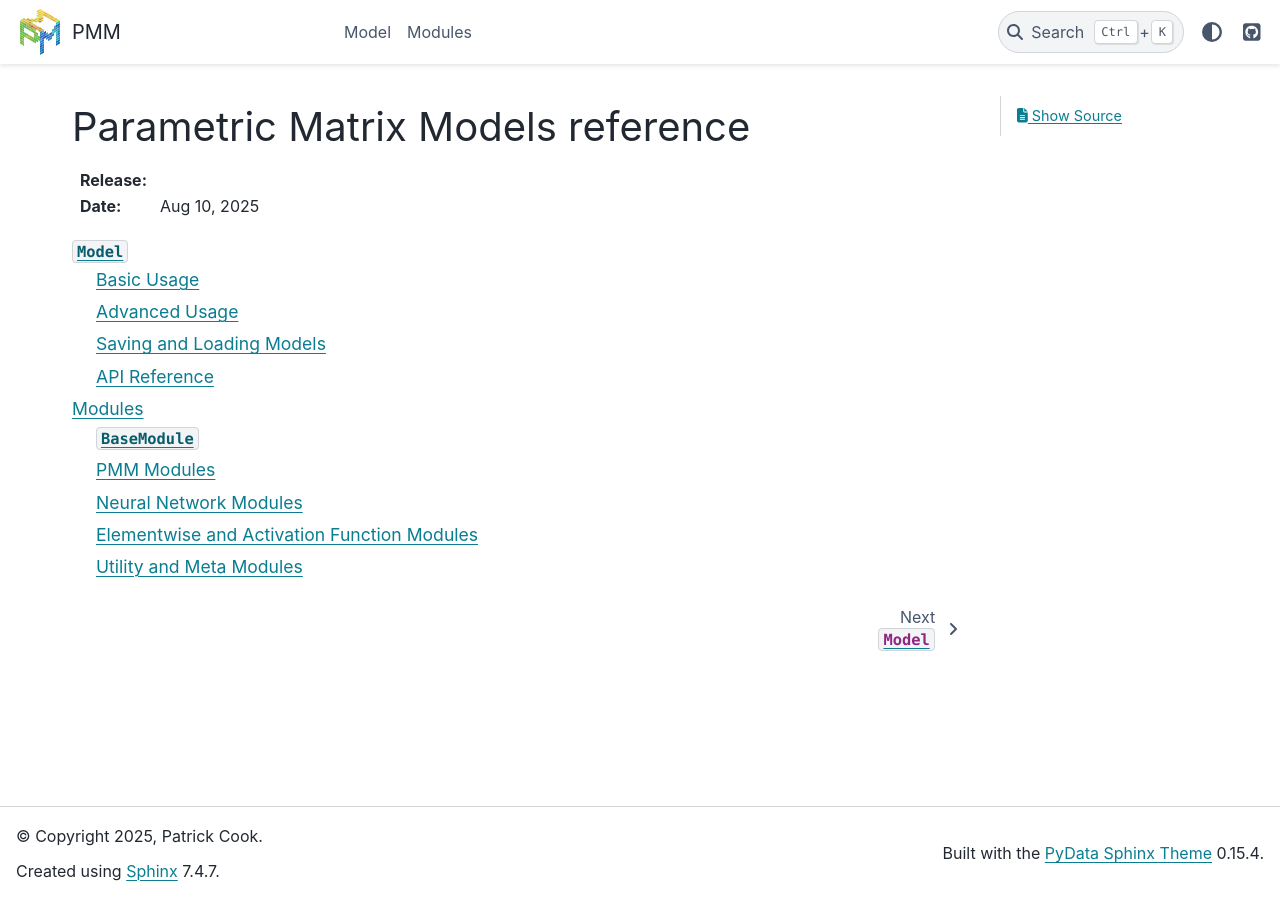
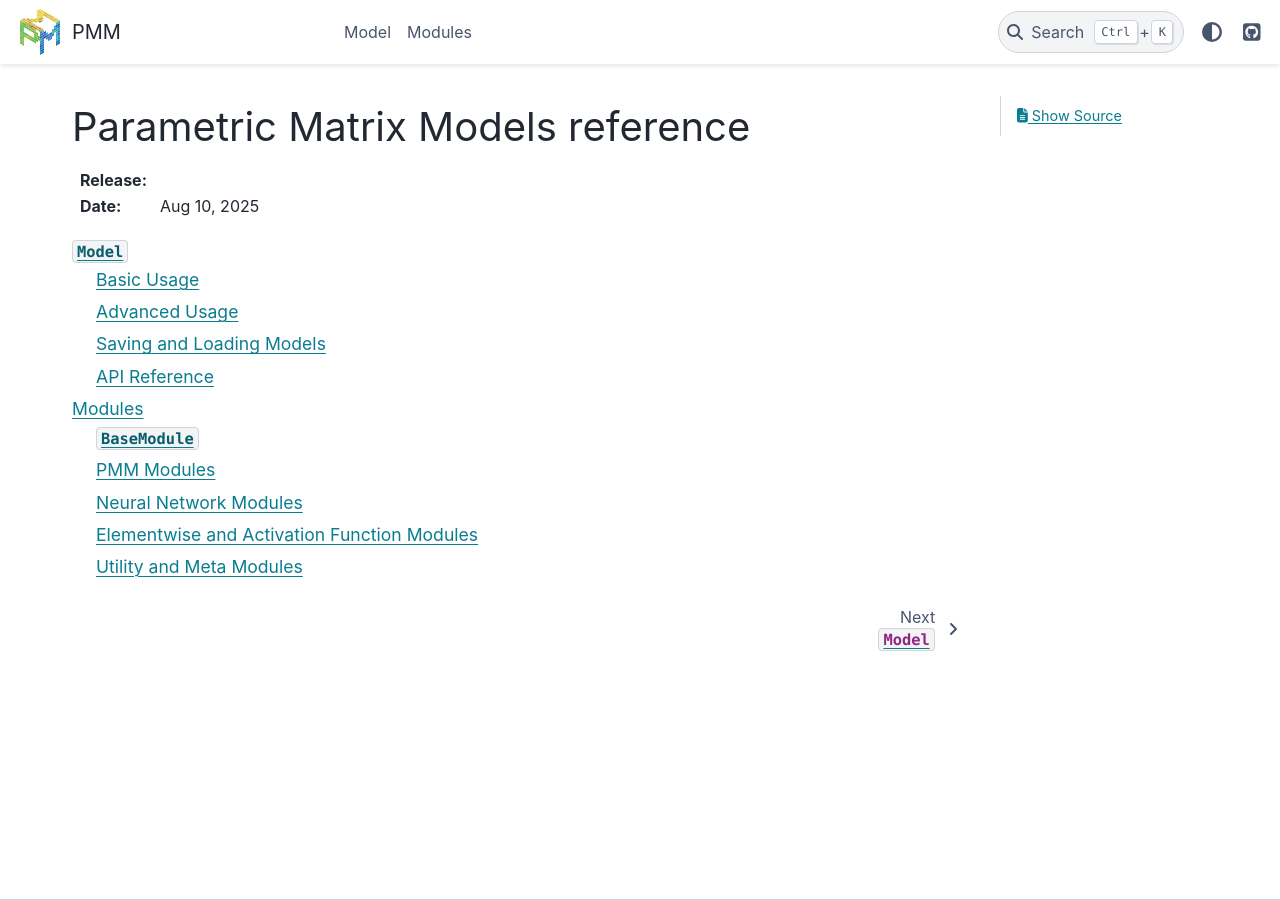
Before and after one commit to Parametric-Matrix-Models/pyPMM, a Sphinx documentation site: the page built from docs/source/index.rst, in a window 1280 px wide. Built offline with Sphinx 7.4.7 and the PyData theme 0.15.4, drawn with Linux system fonts in a browser that asks for light colours.

```diff
--- a/docs/source/conf.py
+++ b/docs/source/conf.py
@@ -66,6 +66,9 @@ html_theme = "pydata_sphinx_theme"
 html_context = {"default_mode": "auto"}
 html_static_path = ["_static"]
 
+html_show_copyright = False
+html_show_sphinx = False
+
 html_favicon = "_static/favicon.ico"
 
 html_theme_options = {
@@ -79,4 +82,6 @@ html_theme_options = {
     "github_url": "https://github.com/Parametric-Matrix-Models",
     "show_toc_level": 2,
     "navigation_depth": 4,
+    "footer_start": [],
+    "footer_end": [],
 }
```
Also changed, not shown: 1 other file.
